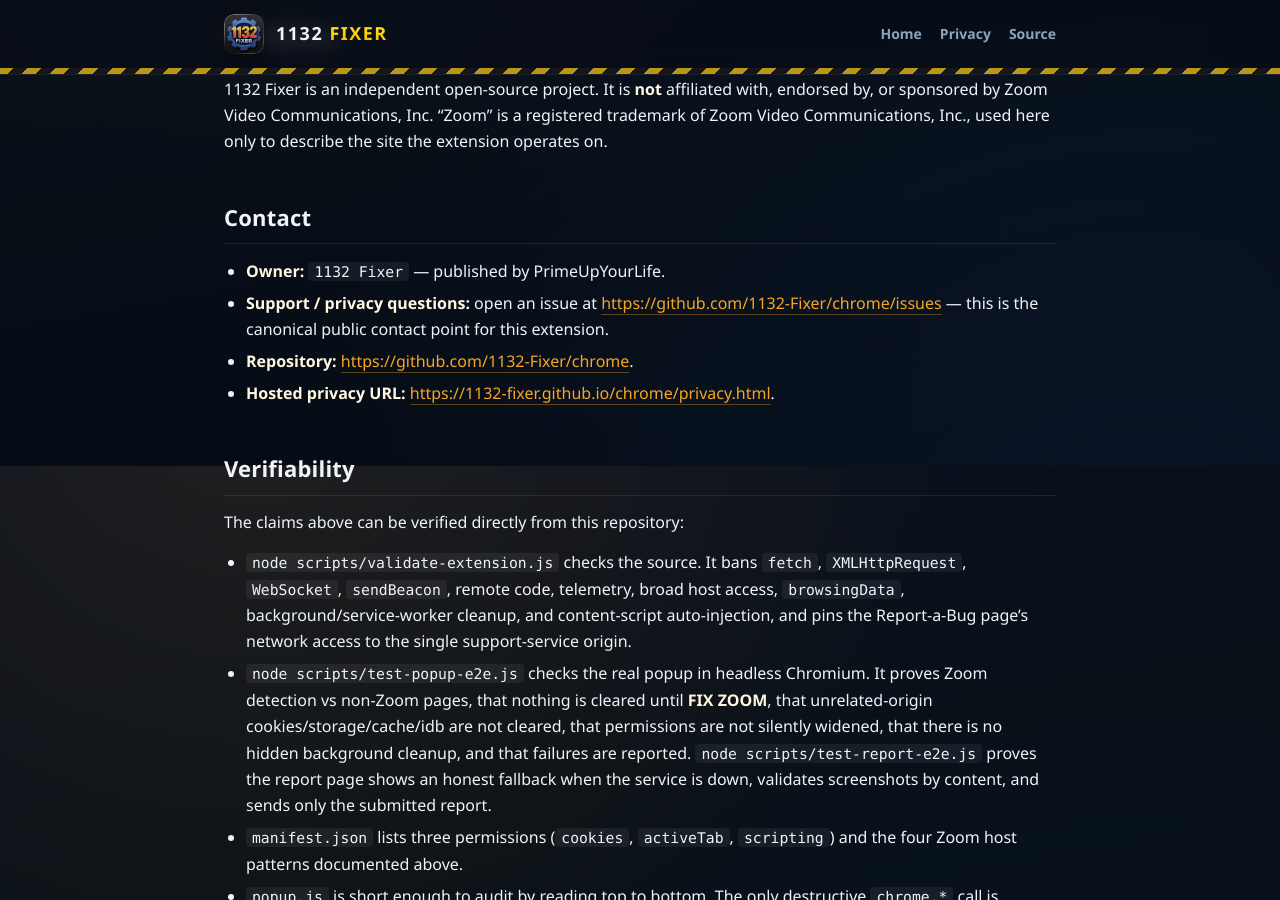
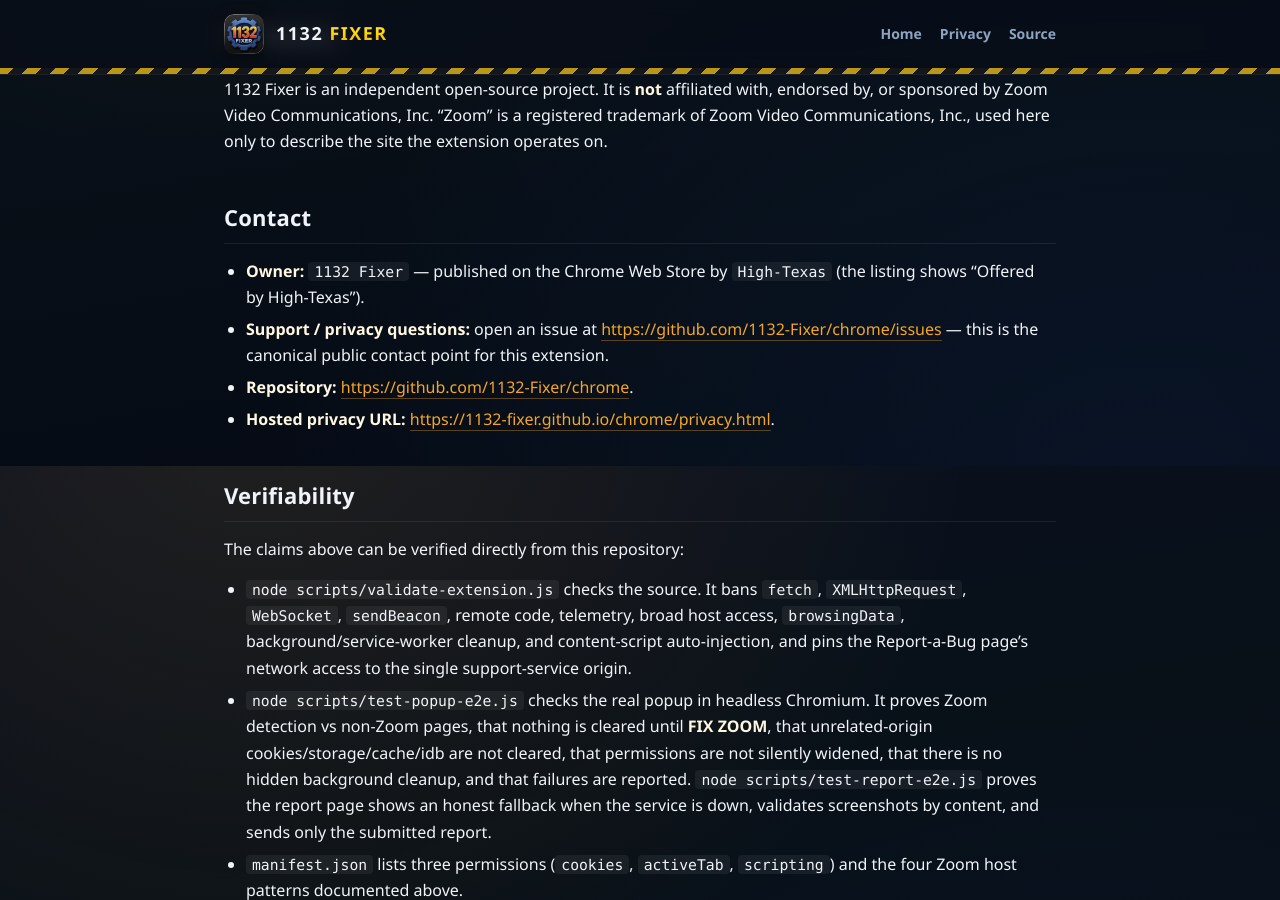
Before and after one commit to 1132-Fixer/chrome, a Jekyll site: the page built from PRIVACY_POLICY.md, in a window 1280 px wide and 900 px high, scrolled down 4034 px. Built offline with Jekyll 4.4.1, drawn with Linux system fonts in a browser that asks for light colours.

Commit message:
docs(store): point store-facing refs at 1132-Fixer/chrome, correct publisher
The transfer to the 1132-Fixer org left four references to the dead
pre-transfer repo name PrimeUpYourLife/1132-Fixer-Chrome. These are
store-facing, so a reader following them lands on a 404.

- STORE_LISTING.md: Homepage URL and Support URL now point at
  https://github.com/1132-Fixer/chrome (+ /issues).
- PRIVACY_POLICY.md: the Contact section claimed the extension is
  published by PrimeUpYourLife. The live Chrome Web Store listing
  (item fccnmckeeddpkhocebnbfnlapcjllljh) shows "Offered by
  High-Texas", which matches the publisher already recorded in
  STORE_PREP.md. Corrected to say so.
- ds-bundle/README.md: token-source attribution updated to the
  current repo name.

Documentation only. No manifest version change (still 1.2.7), no
store upload, no release.

npm test -> 55 passed, 0 failed (exit 0)
node scripts/verify-store-listing.js -> all 8 fields within limits (exit 0)

Co-Authored-By: Claude Opus 5 <noreply@anthropic.com>

```diff
--- a/PRIVACY_POLICY.md
+++ b/PRIVACY_POLICY.md
@@ -89,7 +89,7 @@ If extension behavior changes in a way that affects this policy, this document w
 
 ## Contact
 
-- **Owner:** `1132 Fixer` — published by PrimeUpYourLife.
+- **Owner:** `1132 Fixer` — published on the Chrome Web Store by `High-Texas` (the listing shows "Offered by High-Texas").
 - **Support / privacy questions:** open an issue at <https://github.com/1132-Fixer/chrome/issues> — this is the canonical public contact point for this extension.
 - **Repository:** <https://github.com/1132-Fixer/chrome>.
 - **Hosted privacy URL:** <https://1132-fixer.github.io/chrome/privacy.html>.
```
Also changed, not shown: STORE_LISTING.md (+2 -2 lines), ds-bundle/README.md (+1 -1 lines).
